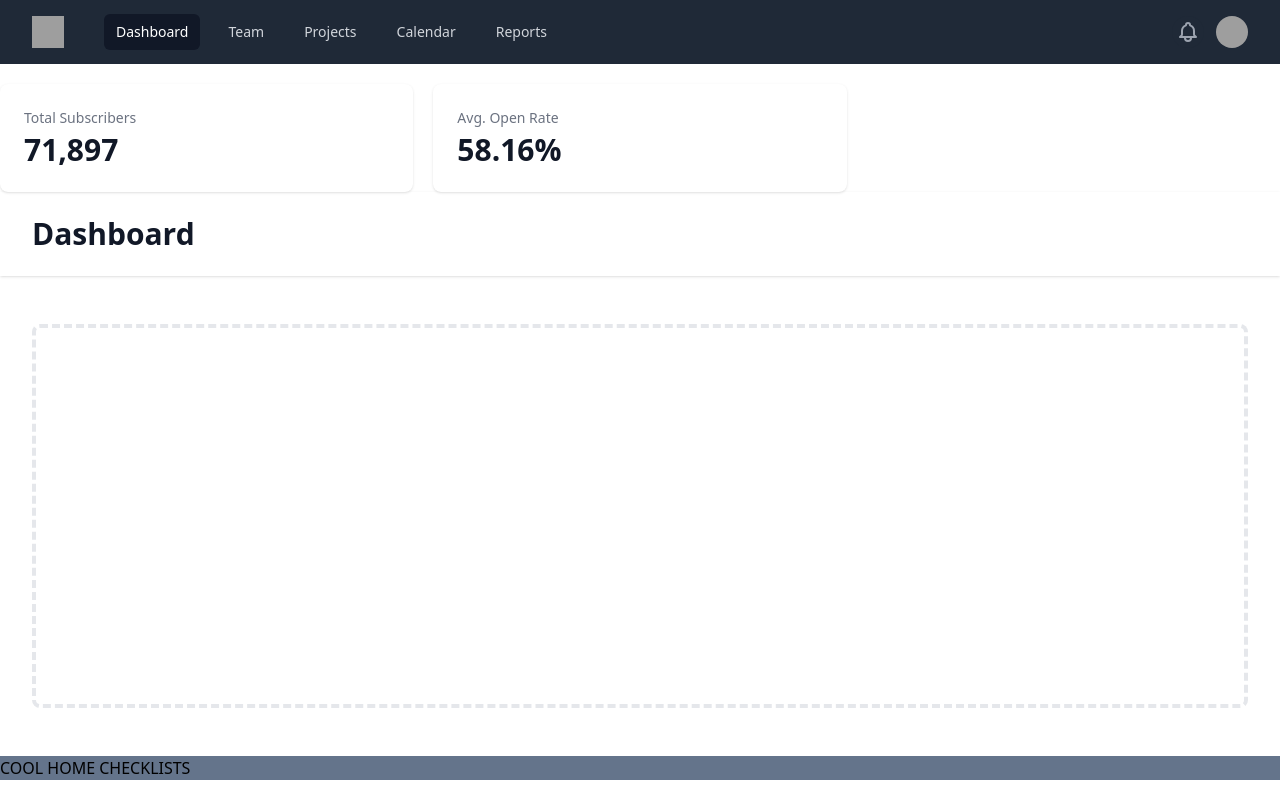
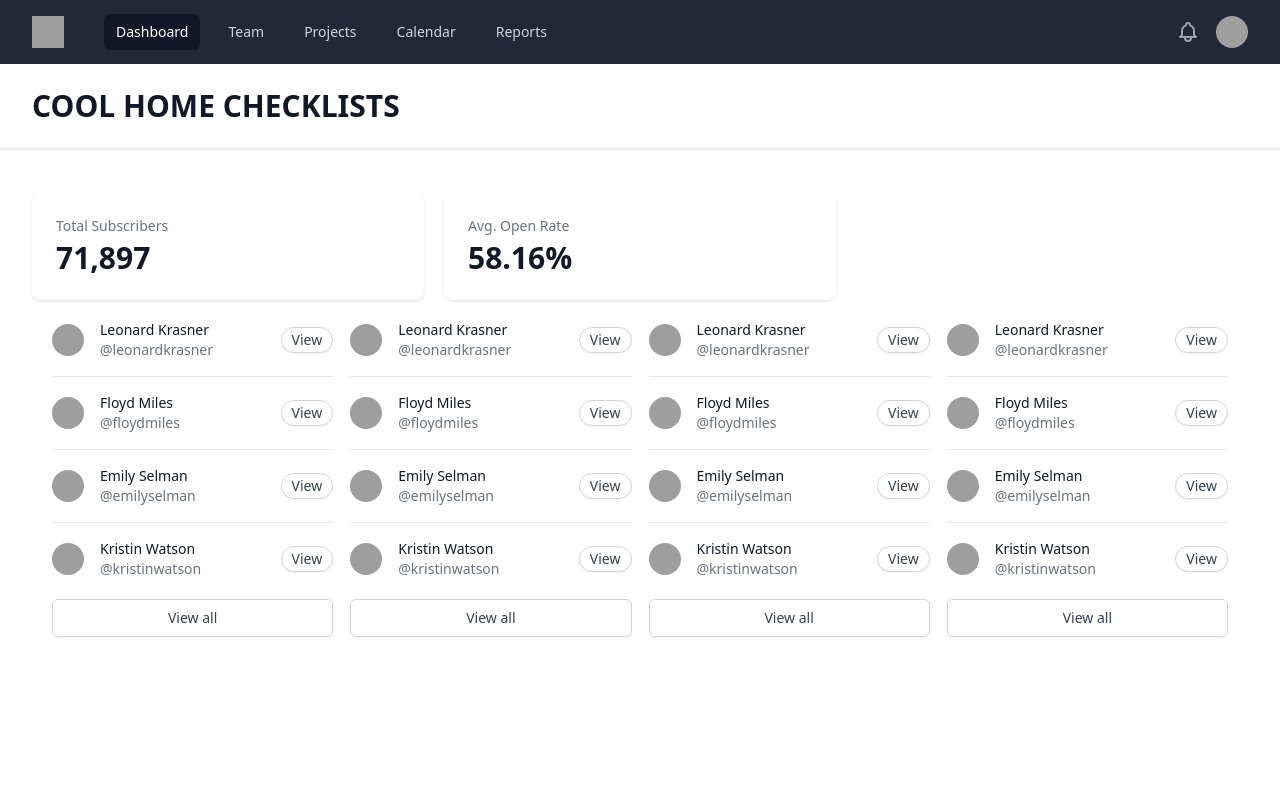
Before and after one commit to joluna198/hackdavis, a React (Create React App) app: page / in a window 1280 px wide. Shown: the top 800 px of the page. Built offline with nearby package versions, Linux system fonts and the light colour scheme; grey boxes are pictures that could not be loaded.

Commit message:
dashboard

```diff
--- a/src/App.js
+++ b/src/App.js
@@ -3,6 +3,7 @@ import './App.css';
 import {tasks} from './FireBase/userdata'
 import {useState} from "react";
 import Example from "./navBar"
+import CheckList from "./Checklist";
 
 function App() {
     const [score, updateScore] = useState(0);
@@ -42,7 +43,8 @@ function App() {
         return (
             <div className='task-board-container'>
                 {tasks.map((layer1) => (
-                    board(layer1)
+                    // board(layer1)
+                    <CheckList/>
                 ))}
             </div>
         )
@@ -50,20 +52,7 @@ function App() {
 
 
     return (
-        <div className='app-wrapper'>
-            <Example/>
-            <div className='bg-slate-500'>COOL HOME CHECKLISTS</div>
-            <div className='score-wrapper'>
-                <div className='score'>{score}</div>
-                <span>pts</span>
-            </div>
-
-            {boardElements()}
-
-
-
-
-        </div>
+        <Example dashboard={boardElements()}/>
 
     );
 }
--- /dev/null
+++ b/src/Checklist.js
@@ -0,0 +1,66 @@
+const people = [
+    {
+        name: 'Leonard Krasner',
+        handle: 'leonardkrasner',
+        imageUrl:
+            'https://images.unsplash.com/photo-1519345182560-3f2917c472ef?ixlib=rb-1.2.1&ixid=eyJhcHBfaWQiOjEyMDd9&auto=format&fit=facearea&facepad=2&w=256&h=256&q=80',
+    },
+    {
+        name: 'Floyd Miles',
+        handle: 'floydmiles',
+        imageUrl:
+            'https://images.unsplash.com/photo-1463453091185-61582044d556?ixlib=rb-1.2.1&ixid=eyJhcHBfaWQiOjEyMDd9&auto=format&fit=facearea&facepad=2&w=256&h=256&q=80',
+    },
+    {
+        name: 'Emily Selman',
+        handle: 'emilyselman',
+        imageUrl:
+            'https://images.unsplash.com/photo-1502685104226-ee32379fefbe?ixlib=rb-1.2.1&ixid=eyJhcHBfaWQiOjEyMDd9&auto=format&fit=facearea&facepad=2&w=256&h=256&q=80',
+    },
+    {
+        name: 'Kristin Watson',
+        handle: 'kristinwatson',
+        imageUrl:
+            'https://images.unsplash.com/photo-1500917293891-ef795e70e1f6?ixlib=rb-1.2.1&ixid=eyJhcHBfaWQiOjEyMDd9&auto=format&fit=facearea&facepad=2&w=256&h=256&q=80',
+    },
+]
+
+export default function CheckList() {
+    return (
+        <div>
+            <div className="flow-root mt-6">
+                <ul role="list" className="-my-5 divide-y divide-gray-200">
+                    {people.map((person) => (
+                        <li key={person.handle} className="py-4">
+                            <div className="flex items-center space-x-4">
+                                <div className="flex-shrink-0">
+                                    <img className="h-8 w-8 rounded-full" src={person.imageUrl} alt="" />
+                                </div>
+                                <div className="flex-1 min-w-0">
+                                    <p className="text-sm font-medium text-gray-900 truncate">{person.name}</p>
+                                    <p className="text-sm text-gray-500 truncate">{'@' + person.handle}</p>
+                                </div>
+                                <div>
+                                    <a
+                                        href="#"
+                                        className="inline-flex items-center shadow-sm px-2.5 py-0.5 border border-gray-300 text-sm leading-5 font-medium rounded-full text-gray-700 bg-white hover:bg-gray-50"
+                                    >
+                                        View
+                                    </a>
+                                </div>
+                            </div>
+                        </li>
+                    ))}
+                </ul>
+            </div>
+            <div className="mt-6">
+                <a
+                    href="#"
+                    className="w-full flex justify-center items-center px-4 py-2 border border-gray-300 shadow-sm text-sm font-medium rounded-md text-gray-700 bg-white hover:bg-gray-50"
+                >
+                    View all
+                </a>
+            </div>
+        </div>
+    )
+}
--- a/src/navBar.js
+++ b/src/navBar.js
@@ -27,7 +27,7 @@ function classNames(...classes) {
     return classes.filter(Boolean).join(' ')
 }
 
-export default function Example() {
+export default function Example(props) {
     return (
         <>
 
@@ -179,20 +179,17 @@ export default function Example() {
                     )}
                 </Disclosure>
 
-                <StatsBar/>
+
 
                 <header className="bg-white shadow">
                     <div className="max-w-7xl mx-auto py-6 px-4 sm:px-6 lg:px-8">
-                        <h1 className="text-3xl font-bold text-gray-900">Dashboard</h1>
+                        <h1 className="text-3xl font-bold text-gray-900">COOL HOME CHECKLISTS</h1>
                     </div>
                 </header>
                 <main>
                     <div className="max-w-7xl mx-auto py-6 sm:px-6 lg:px-8">
-                        {/* Replace with your content */}
-                        <div className="px-4 py-6 sm:px-0">
-                            <div className="border-4 border-dashed border-gray-200 rounded-lg h-96" />
-                        </div>
-                        {/* /End replace */}
+                        <StatsBar/>
+                        {props.dashboard}
                     </div>
                 </main>
             </div>
```
